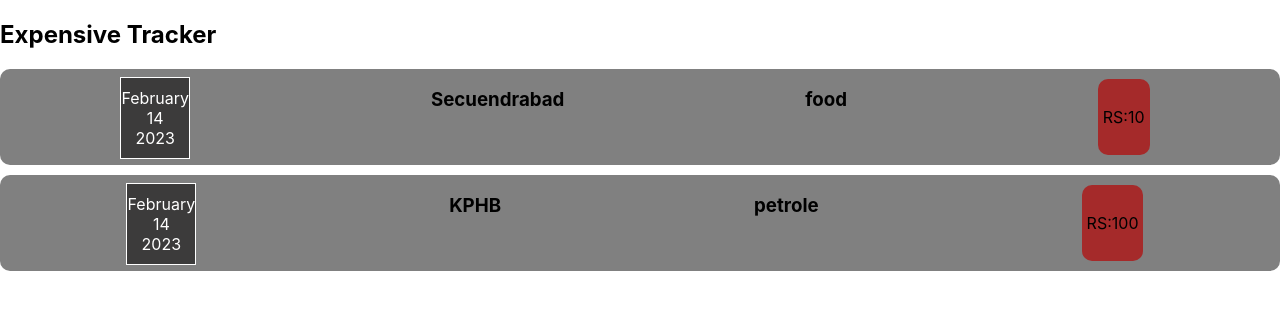
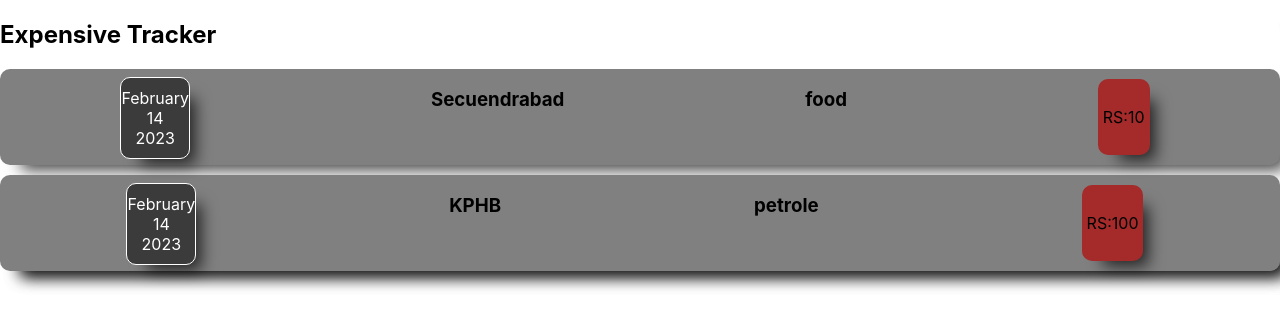
Before and after one commit to Dileep-getdata/ExpenseTracker-React, a React (Create React App) app: page / in a window 1280 px wide. Shown: the top 328 px of the page. Built offline with nearby package versions, Linux system fonts and the light colour scheme.

Commit message:
Card component added

```diff
--- a/src/App.js
+++ b/src/App.js
@@ -1,14 +1,15 @@
 // import logo from "./logo.svg";
 import "./App.css";
+import Card from "./components/card/Card";
 
 import ExpensiveItem from "./components/ExpensiveItem/ExpensiveItem";
 
 function App() {
   return (
-    <div>
+    <Card>
       <h2>Expensive Tracker</h2>
       <ExpensiveItem />
-    </div>
+    </Card>
   );
 }
 
--- a/src/components/ExpensiveItem/ExpenseDate.js
+++ b/src/components/ExpensiveItem/ExpenseDate.js
@@ -1,11 +1,12 @@
 import "./ExpensiveDate.css";
+import Card from "../card/Card";
 function ExpenseDate(props) {
   return (
-    <div className="date-list">
+    <Card className="date-list">
       <div>{props.date.toLocaleString("en-US", { month: "long" })}</div>
       <div>{props.date.toLocaleString("en-US", { day: "2-digit" })}</div>
       <div>{props.date.getFullYear()}</div>
-    </div>
+    </Card>
   );
 }
 export default ExpenseDate;
--- a/src/components/ExpensiveItem/ExpensiveItem.js
+++ b/src/components/ExpensiveItem/ExpensiveItem.js
@@ -1,5 +1,6 @@
 import "./ExpensiveTracker.css";
 import ExpenseDate from "./ExpenseDate";
+import Card from "../card/Card";
 
 function ExpensiveItem(props) {
   const expense = [
@@ -19,12 +20,12 @@ function ExpensiveItem(props) {
   return (
     <div>
       {expense.map((each) => (
-        <div className="expenses-list">
+        <Card className="expenses-list">
           <ExpenseDate date={each.date} />
           <h3>{each.LocationOfExpenditure}</h3>
           <h3>{each.title}</h3>
-          <div className="ammount-btn">RS:{each.ammount}</div>
-        </div>
+          <Card className="ammount-btn">RS:{each.ammount}</Card>
+        </Card>
       ))}
     </div>
   );
--- a/src/components/ExpensiveItem/ExpensiveTracker.css
+++ b/src/components/ExpensiveItem/ExpensiveTracker.css
@@ -3,7 +3,6 @@
     justify-content:space-around;
     flex-direction: row;
     background-color:gray;
-    border-radius: 10px;
     margin-top: 10px;
     height: 12vh;
 }
@@ -13,6 +12,6 @@
     background-color: brown;
     padding: 5px;
     margin: 10px;
-    border-radius: 10px;
+
 
 }
--- /dev/null
+++ b/src/components/card/Card.css
@@ -0,0 +1,6 @@
+.card{
+    border-radius: 10px;
+    -webkit-box-shadow: 13px 13px 16px -8px rgba(0,0,0,0.75);
+-moz-box-shadow: 13px 13px 16px -8px rgba(0,0,0,0.75);
+box-shadow: 13px 13px 16px -8px rgba(0,0,0,0.75);
+}
--- /dev/null
+++ b/src/components/card/Card.js
@@ -0,0 +1,7 @@
+import "./Card.css";
+
+function Card(props) {
+  const classes = "card " + props.className;
+  return <div className={classes}>{props.children}</div>;
+}
+export default Card;
```
